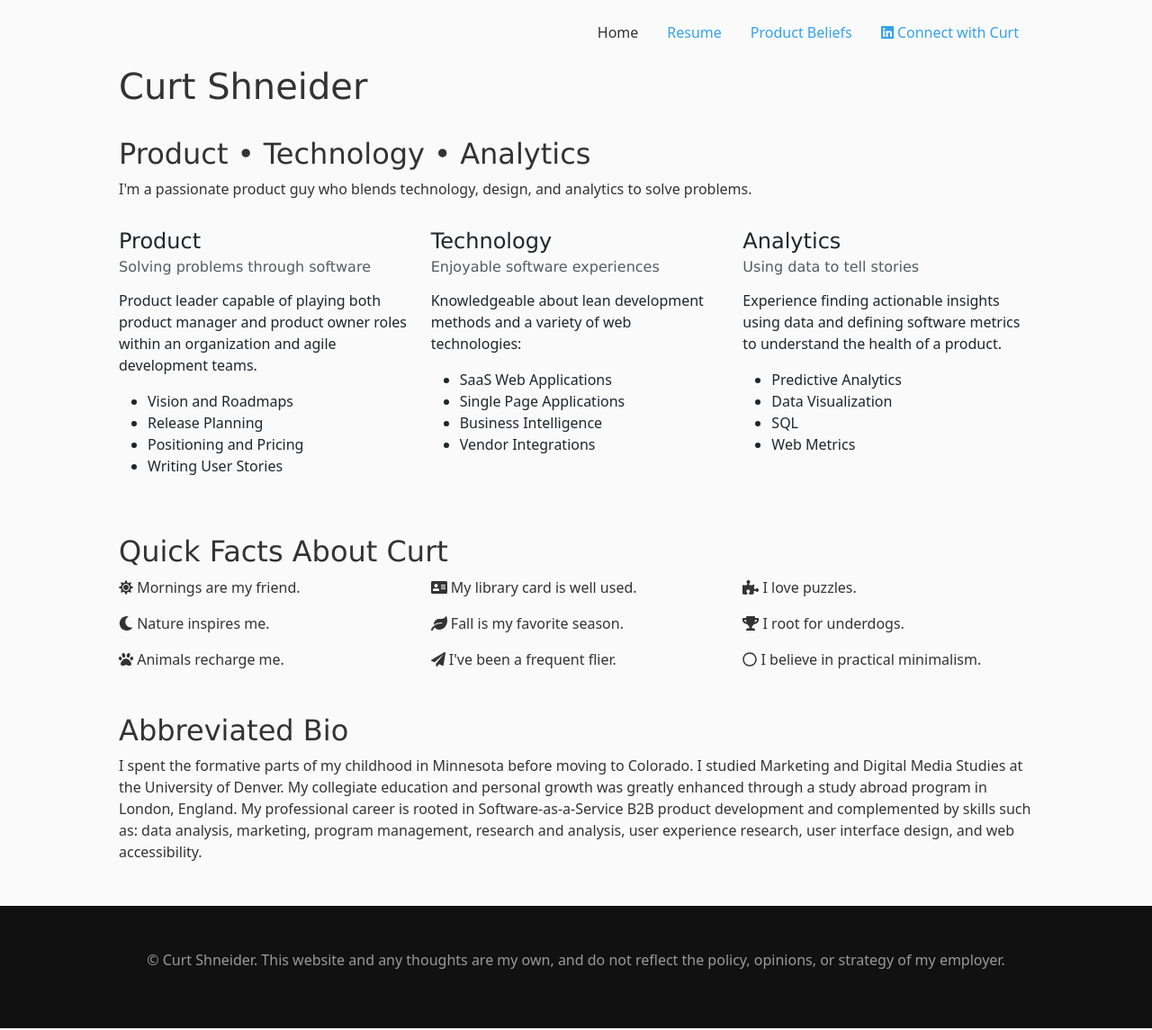
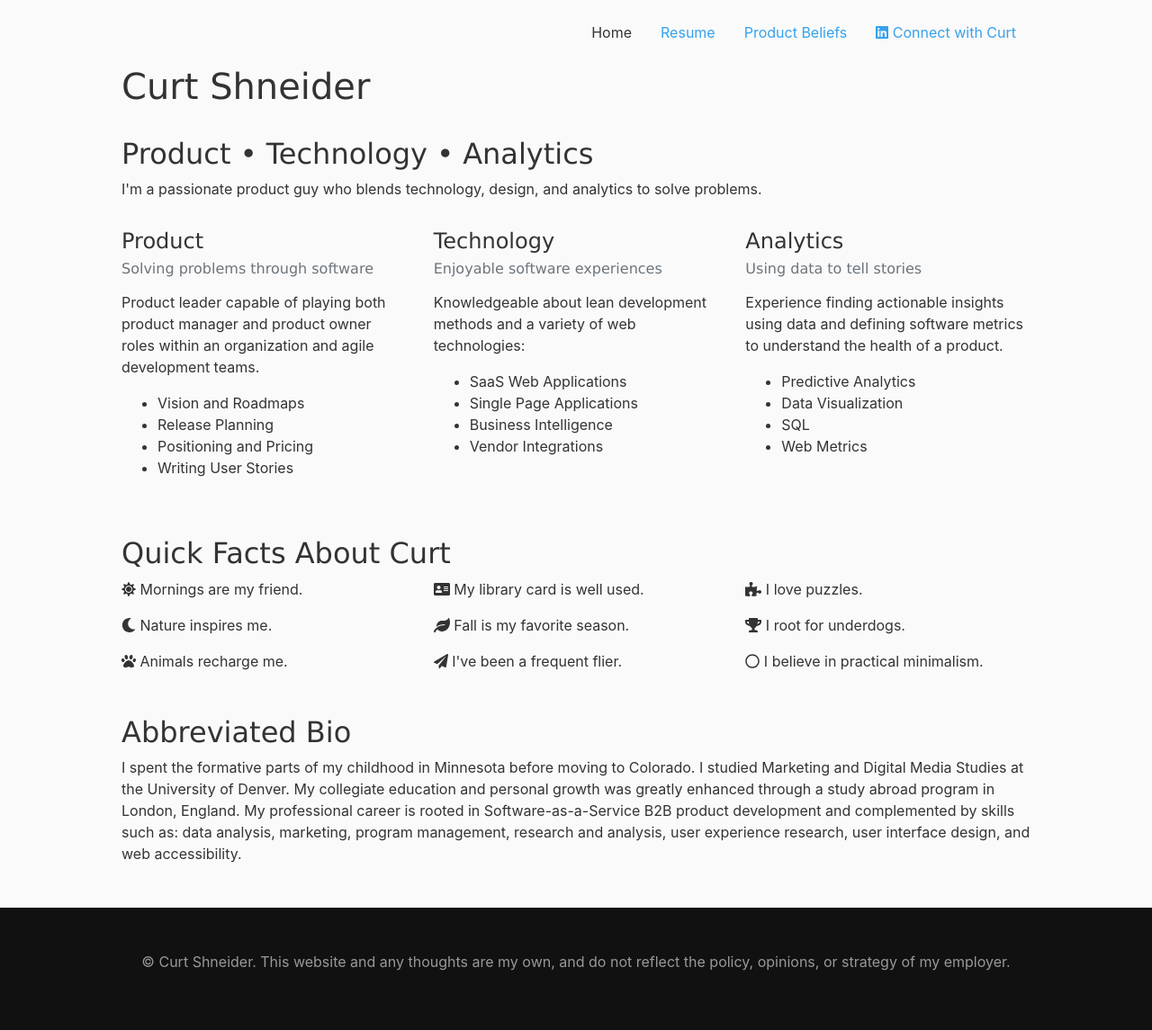
Before and after one commit to curtshneider/curtshneider.github.io, a Jekyll site: the page index.html, which Jekyll copies as it is, in a window 1280 px wide. Shown: the whole page at 90% size. Built offline with Jekyll 4.4.1, drawn with Linux system fonts in a browser that asks for light colours; nearby versions of some CDN libraries; some web fonts are replaced.

Commit message:
Revert "update bootstrap from 4 to 5."
This reverts commit aabc839413ead1c06919a7629cb53dd8879402e5.

```diff
--- a/index.html
+++ b/index.html
@@ -6,7 +6,7 @@
 	    <meta name="viewport" content="width=device-width, initial-scale=1, shrink-to-fit=no">
 
 	    <!-- Bootstrap CSS -->
-	    <link href="https://cdn.jsdelivr.net/npm/bootstrap@5.3.8/dist/css/bootstrap.min.css" rel="stylesheet" integrity="sha384-sRIl4kxILFvY47J16cr9ZwB07vP4J8+LH7qKQnuqkuIAvNWLzeN8tE5YBujZqJLB" crossorigin="anonymous">
+	    <link rel="stylesheet" href="https://maxcdn.bootstrapcdn.com/bootstrap/4.0.0/css/bootstrap.min.css" integrity="sha384-Gn5384xqQ1aoWXA+058RXPxPg6fy4IWvTNh0E263XmFcJlSAwiGgFAW/dAiS6JXm" crossorigin="anonymous">
 
 		<!-- Typekit script -->
 		<link rel="stylesheet" href="https://use.typekit.net/off0tbw.css">
--- a/product-beliefs.html
+++ b/product-beliefs.html
@@ -6,7 +6,7 @@
 	    <meta name="viewport" content="width=device-width, initial-scale=1, shrink-to-fit=no">
 
 	    <!-- Bootstrap CSS -->
-	    <link href="https://cdn.jsdelivr.net/npm/bootstrap@5.3.8/dist/css/bootstrap.min.css" rel="stylesheet" integrity="sha384-sRIl4kxILFvY47J16cr9ZwB07vP4J8+LH7qKQnuqkuIAvNWLzeN8tE5YBujZqJLB" crossorigin="anonymous">
+	    <link rel="stylesheet" href="https://maxcdn.bootstrapcdn.com/bootstrap/4.0.0/css/bootstrap.min.css" integrity="sha384-Gn5384xqQ1aoWXA+058RXPxPg6fy4IWvTNh0E263XmFcJlSAwiGgFAW/dAiS6JXm" crossorigin="anonymous">
 
 		<!-- Typekit script -->
 		<link rel="stylesheet" href="https://use.typekit.net/off0tbw.css">
--- a/resume.html
+++ b/resume.html
@@ -6,7 +6,7 @@
 	    <meta name="viewport" content="width=device-width, initial-scale=1, shrink-to-fit=no">
 
 	    <!-- Bootstrap CSS -->
-	    <link href="https://cdn.jsdelivr.net/npm/bootstrap@5.3.8/dist/css/bootstrap.min.css" rel="stylesheet" integrity="sha384-sRIl4kxILFvY47J16cr9ZwB07vP4J8+LH7qKQnuqkuIAvNWLzeN8tE5YBujZqJLB" crossorigin="anonymous">
+	    <link rel="stylesheet" href="https://maxcdn.bootstrapcdn.com/bootstrap/4.0.0/css/bootstrap.min.css" integrity="sha384-Gn5384xqQ1aoWXA+058RXPxPg6fy4IWvTNh0E263XmFcJlSAwiGgFAW/dAiS6JXm" crossorigin="anonymous">
 
 		<!-- Typekit script -->
 		<link rel="stylesheet" href="https://use.typekit.net/off0tbw.css">
```
